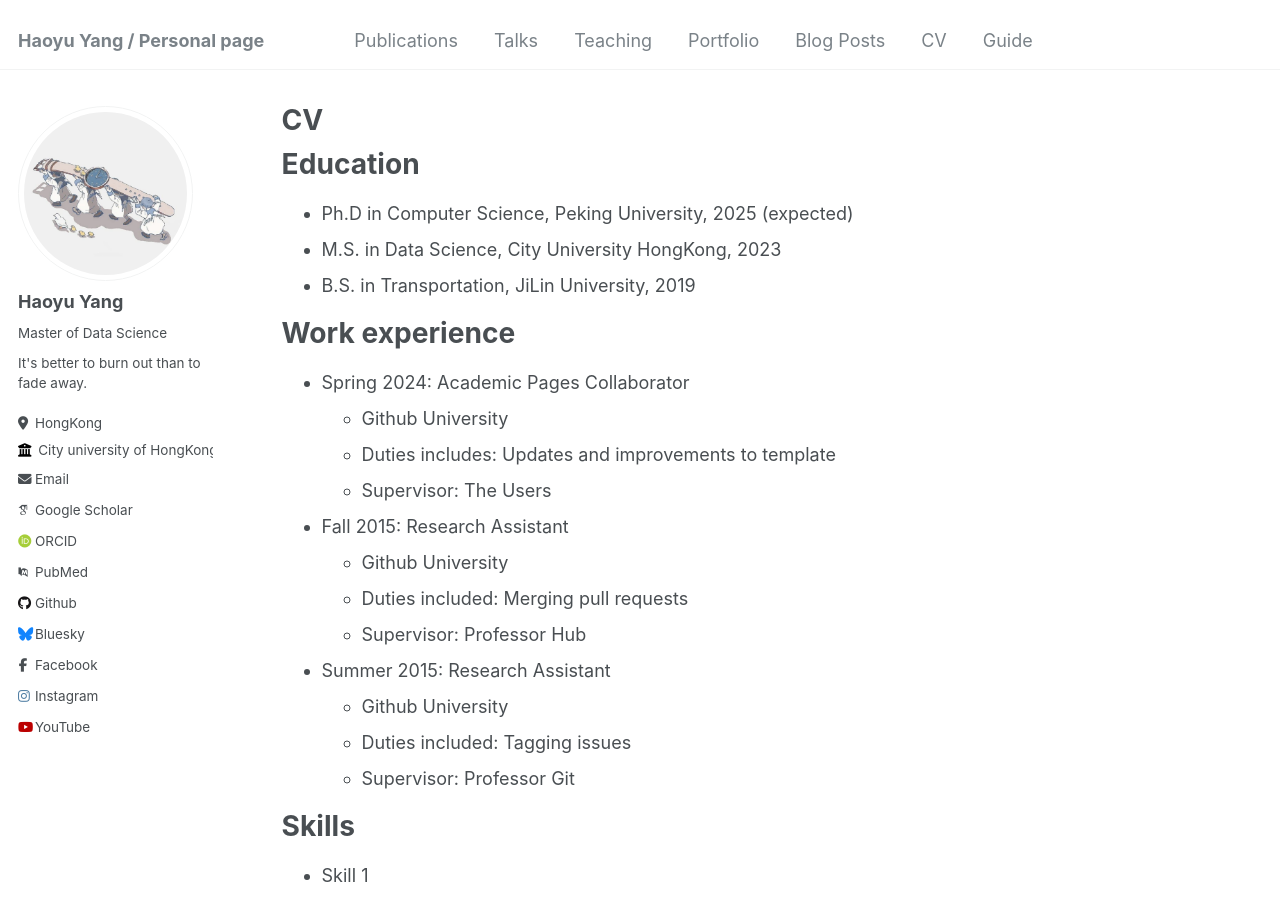
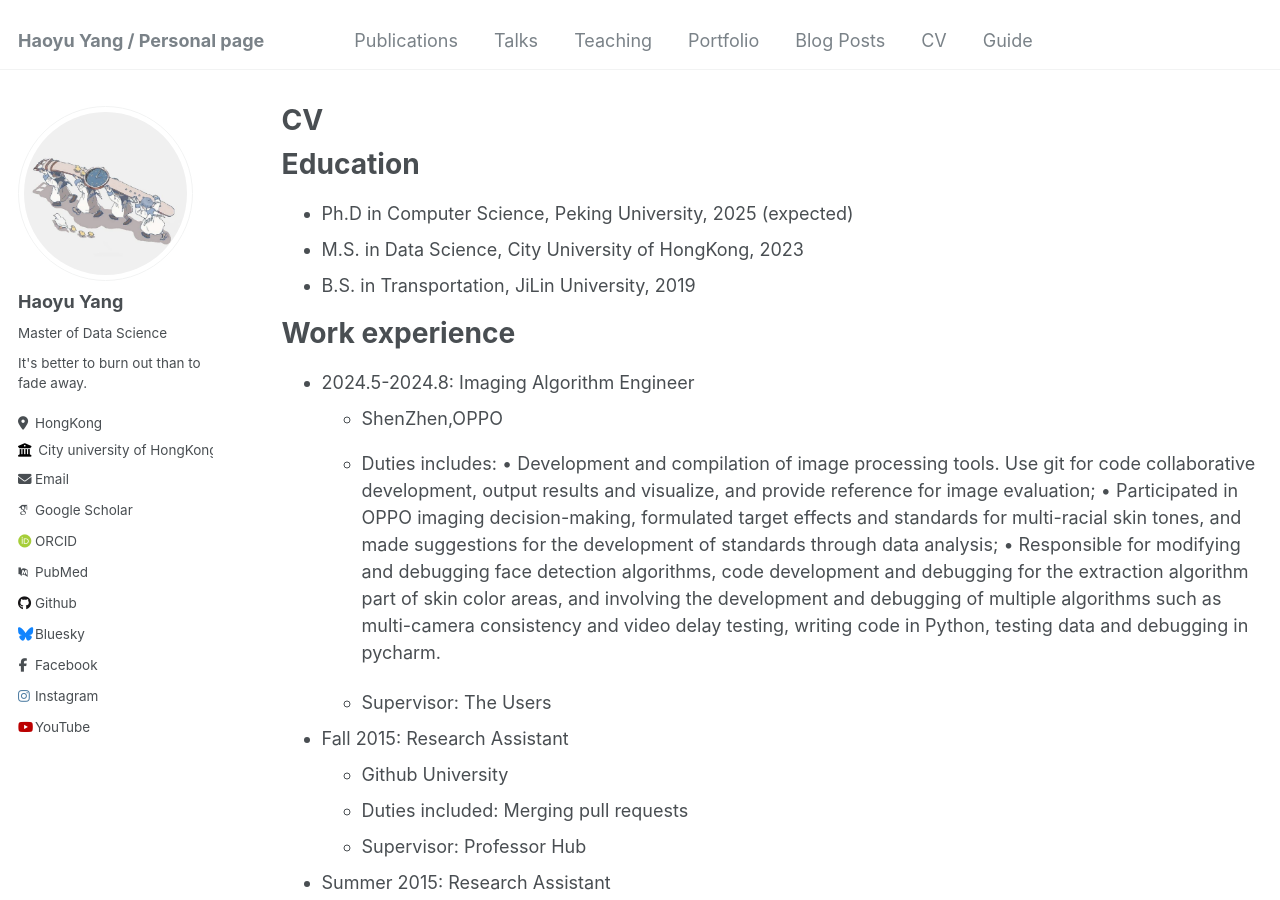
Before and after one commit to woruo838/woruo838.GitHub.io, a Jekyll site: the page built from _pages/cv.md, in a window 1280 px wide and 900 px high. Built offline with Jekyll 4.4.1, drawn with Linux system fonts in a browser that asks for light colours; some web fonts are replaced.

Commit message:
Update cv.md

```diff
--- a/_pages/cv.md
+++ b/_pages/cv.md
@@ -12,14 +12,18 @@ redirect_from:
 Education
 ======
 * Ph.D in Computer Science, Peking University, 2025 (expected)
-* M.S. in Data Science, City University HongKong, 2023
+* M.S. in Data Science, City University of HongKong, 2023
 * B.S. in Transportation, JiLin University, 2019
 
 Work experience
 ======
-* Spring 2024: Academic Pages Collaborator
-  * Github University
-  * Duties includes: Updates and improvements to template
+* 2024.5-2024.8: Imaging Algorithm Engineer
+  * ShenZhen,OPPO
+  * Duties includes:
+• Development and compilation of image processing tools. Use git for code collaborative development, output results and visualize, and provide reference for image evaluation;
+• Participated in OPPO imaging decision-making, formulated target effects and standards for multi-racial skin tones, and made suggestions for the development of standards through data analysis;
+• Responsible for modifying and debugging face detection algorithms, code development and debugging for the extraction algorithm part of skin color areas, and involving the development and debugging of multiple algorithms such as multi-camera consistency and video delay testing, writing code in Python, testing data and debugging in pycharm.
+
   * Supervisor: The Users
 
 * Fall 2015: Research Assistant
```
